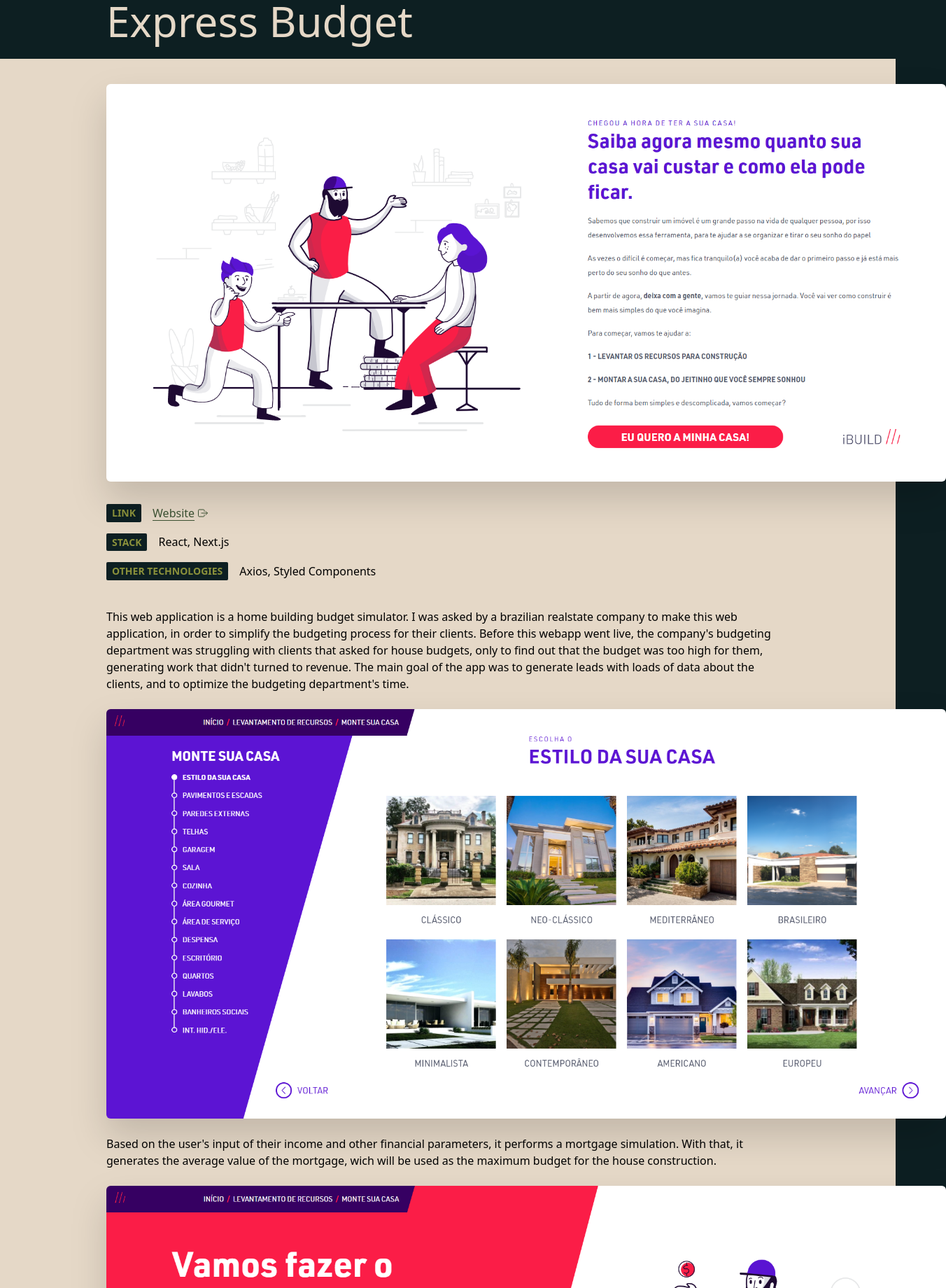
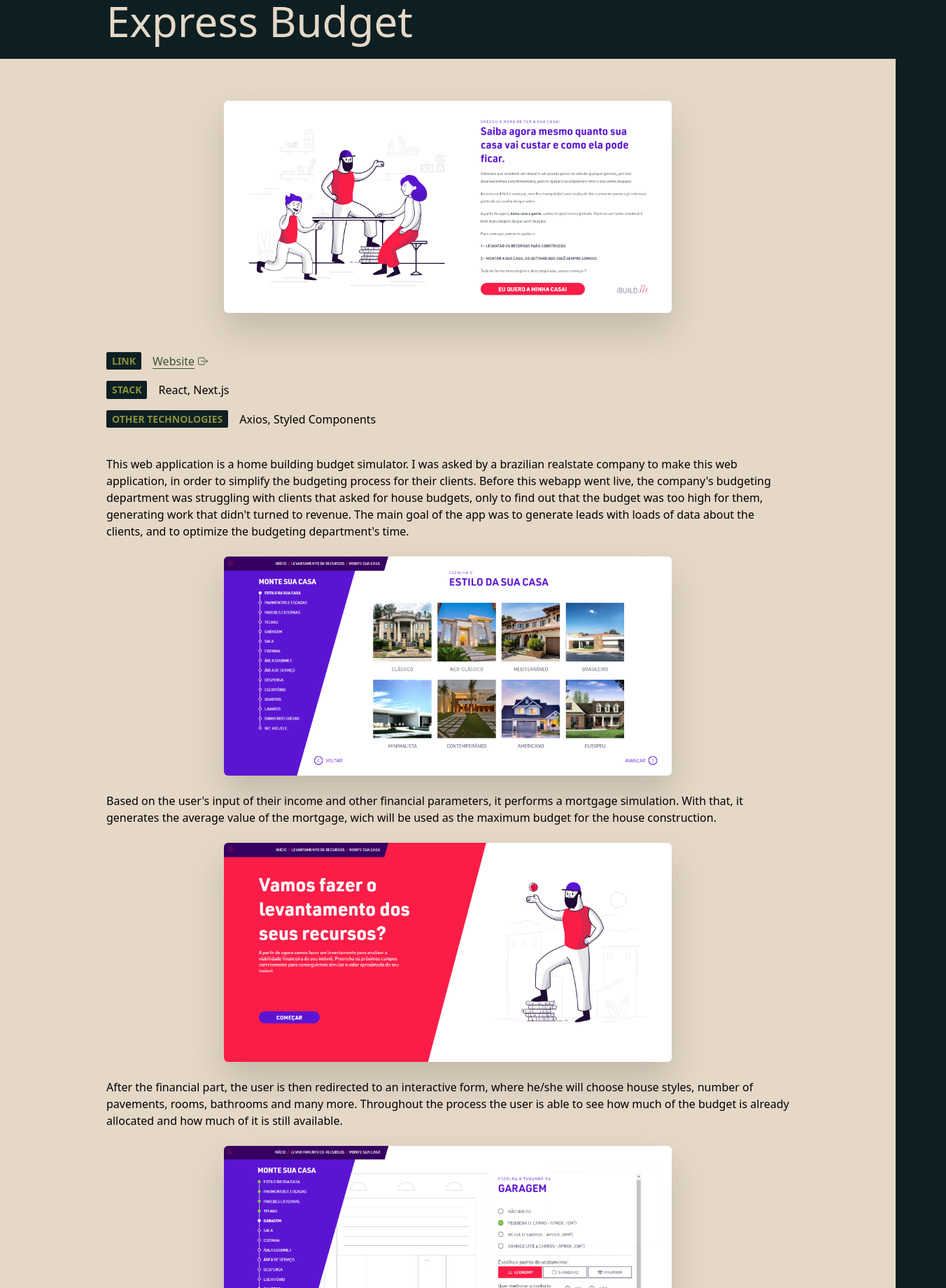
Before and after one commit to felipebetts/portfolio-2023, a Next.js app: page /works/express-budget in a window 1280 px wide. Shown: the part 160-2000 px from the top of the page at 70% size, 1352 px wide, since content can reach past the window. Built offline with nearby package versions, Linux system fonts and the light colour scheme.

Commit message:
feat: create and apply WorkImage component

```diff
--- a/src/components/layout/works/work.tsx
+++ b/src/components/layout/works/work.tsx
@@ -1,5 +1,7 @@
 import React from 'react'
 import Link from 'next/link'
+import Image from 'next/image'
+import LazyImage from '@/components/shared/lazy-image'
 
 interface LinkProps {
   children: React.ReactNode
@@ -9,6 +11,11 @@ interface LinkProps {
 interface SideProps {
   children: React.ReactNode
   progress: number
+}
+
+interface ImageProps {
+  src: string
+  alt: string
 }
 
 export const WorkContainer: React.FC<{ children: React.ReactNode }> = ({
@@ -67,3 +74,13 @@ export const WorkLink: React.FC<LinkProps> = ({ href, children }) => (
     {children}
   </Link>
 )
+
+export const WorkImage: React.FC<ImageProps> = ({ alt, src }) => (
+  <LazyImage
+    alt={alt}
+    src={src}
+    height={360}
+    width={640}
+    className="my-6 mx-auto"
+  />
+)
--- a/src/pages/works/digital-bank.tsx
+++ b/src/pages/works/digital-bank.tsx
@@ -2,20 +2,15 @@ import React from 'react'
 import Link from 'next/link'
 import { IoExitOutline } from 'react-icons/io5'
 
-import LazyImage from '@/components/shared/lazy-image'
 import WorkDetails from '@/components/layout/works/work-details'
 import PillData from '@/components/shared/pill-data'
+import { WorkImage } from '@/components/layout/works/work'
 
 const DigitalBank = () => {
   return (
     <WorkDetails sub="Valepay" title="Digital Bank">
       <section className="py-3">
-        <LazyImage
-          alt="cover"
-          src="/images/valepay/1.jpg"
-          height={600}
-          width={1200}
-        />
+        <WorkImage alt="cover" src="/images/valepay/1.jpg" />
       </section>
       <section className="py-3">
         <PillData tag="Link">
--- a/src/pages/works/donations.tsx
+++ b/src/pages/works/donations.tsx
@@ -1,3 +1,4 @@
+import { WorkImage } from '@/components/layout/works/work'
 import WorkDetails from '@/components/layout/works/work-details'
 import LazyImage from '@/components/shared/lazy-image'
 import Image from 'next/image'
@@ -14,13 +15,7 @@ const Donations = () => {
         it was also requested that it be possible to have multiple donors, such
         as pet shops, veterinary clinics, etc.
       </p>
-      <LazyImage
-        height={360}
-        width={640}
-        alt="cover"
-        src="/images/ajudapet/cover.png"
-        className="my-6 mx-auto"
-      />
+      <WorkImage alt="cover" src="/images/ajudapet/cover.png" />
       {/* <div className="relative w-full h-96 my-4">
         <Image
           src="/images/ajudapet/2.png"
@@ -41,13 +36,7 @@ const Donations = () => {
         user to enter the received token. If the token is valid, the user is
         forwarded to the payment of the donation.
       </p>
-      <LazyImage
-        height={360}
-        width={640}
-        src="/images/ajudapet/3.png"
-        alt="donations agreggator"
-        className="my-6 mx-auto"
-      />
+      <WorkImage src="/images/ajudapet/3.png" alt="donations agreggator" />
 
       <p className="my-2">
         As part of the customer order, SMS authentication should generate/login
@@ -59,13 +48,7 @@ const Donations = () => {
         existing system was a considerable technical challenge. */}
       </p>
 
-      <LazyImage
-        height={360}
-        width={640}
-        alt="donations agreggator"
-        src="/images/ajudapet/4.png"
-        className="my-6 mx-auto"
-      />
+      <WorkImage alt="donations agreggator" src="/images/ajudapet/4.png" />
 
       <p className="my-2">
         After this step, payment will be made. Through the integration of the
@@ -74,13 +57,7 @@ const Donations = () => {
         transfer)
       </p>
 
-      <LazyImage
-        height={360}
-        width={640}
-        src="/images/ajudapet/5.png"
-        alt="donations agreggator"
-        className="my-6 mx-auto"
-      />
+      <WorkImage src="/images/ajudapet/5.png" alt="donations agreggator" />
       <p className="my-2">
         For payment by credit card, a transparent checkout was implemented
         within the website. This was achieved by integrating the payments API
@@ -90,38 +67,14 @@ const Donations = () => {
         API.
       </p>
 
-      <LazyImage
-        height={360}
-        width={640}
-        alt="donations agreggator"
-        src="/images/ajudapet/6.png"
-        className="my-6 mx-auto"
-      />
+      <WorkImage alt="donations agreggator" src="/images/ajudapet/6.png" />
       <p className="my-2">
         Payment by PIX is also possible, which can be done via qr code or copy
         and paste link. Both are generated after the user enters some more data.
       </p>
-      <LazyImage
-        height={360}
-        width={640}
-        src="/images/ajudapet/7.png"
-        alt="donations agreggator"
-        className="my-6 mx-auto"
-      />
-      <LazyImage
-        height={360}
-        width={640}
-        src="/images/ajudapet/8.png"
-        alt="donations agreggator"
-        className="my-6 mx-auto"
-      />
-      <LazyImage
-        height={360}
-        width={640}
-        src="/images/ajudapet/9.png"
-        alt="donations agreggator"
-        className="my-6 mx-auto"
-      />
+      <WorkImage src="/images/ajudapet/7.png" alt="donations agreggator" />
+      <WorkImage src="/images/ajudapet/8.png" alt="donations agreggator" />
+      <WorkImage src="/images/ajudapet/9.png" alt="donations agreggator" />
     </WorkDetails>
   )
 }
--- a/src/pages/works/express-budget.tsx
+++ b/src/pages/works/express-budget.tsx
@@ -5,17 +5,13 @@ import { IoExitOutline } from 'react-icons/io5'
 import WorkDetails from '@/components/layout/works/work-details'
 import LazyImage from '@/components/shared/lazy-image'
 import PillData from '@/components/shared/pill-data'
+import { WorkImage } from '@/components/layout/works/work'
 
 const ExpressBudget = () => {
   return (
     <WorkDetails sub="iBuild" title="Express Budget">
       <section className="py-3">
-        <LazyImage
-          height={600}
-          width={1200}
-          alt="cover"
-          src="/images/orcamento_express/cover.png"
-        />
+        <WorkImage alt="cover" src="/images/orcamento_express/cover.png" />
       </section>
       <section className="py-3">
         <PillData tag="Link">
@@ -47,26 +43,14 @@ const ExpressBudget = () => {
           generate leads with loads of data about the clients, and to optimize
           the budgeting department&apos;s time.
         </p>
-        <LazyImage
-          height={600}
-          width={1200}
-          alt="cover"
-          src="/images/orcamento_express/2.png"
-          className="my-6"
-        />
+        <WorkImage alt="cover" src="/images/orcamento_express/2.png" />
         <p className="my-2">
           Based on the user&apos;s input of their income and other financial
           parameters, it performs a mortgage simulation. With that, it generates
           the average value of the mortgage, wich will be used as the maximum
           budget for the house construction.
         </p>
-        <LazyImage
-          height={600}
-          width={1200}
-          alt="cover"
-          src="/images/orcamento_express/1.png"
-          className="my-6"
-        />
+        <WorkImage alt="cover" src="/images/orcamento_express/1.png" />
         <p className="my-2">
           After the financial part, the user is then redirected to an
           interactive form, where he/she will choose house styles, number of
@@ -74,13 +58,7 @@ const ExpressBudget = () => {
           user is able to see how much of the budget is already allocated and
           how much of it is still available.
         </p>
-        <LazyImage
-          height={600}
-          width={1200}
-          alt="cover"
-          src="/images/orcamento_express/3.png"
-          className="my-6"
-        />
+        <WorkImage alt="cover" src="/images/orcamento_express/3.png" />
         <p className="my-2">
           At the end, the user is asked for contact information in order to have
           access to the final report. By my client&apos;s request, this data is
```
